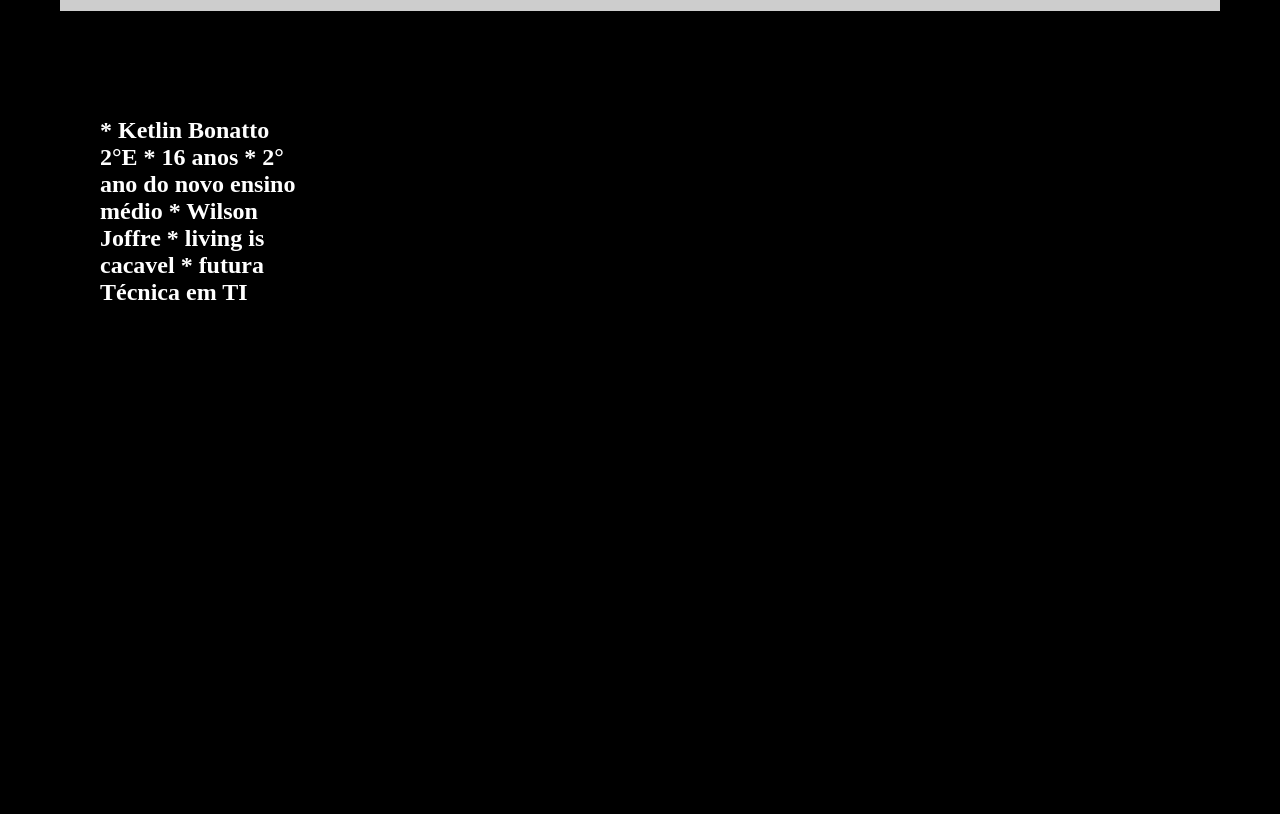
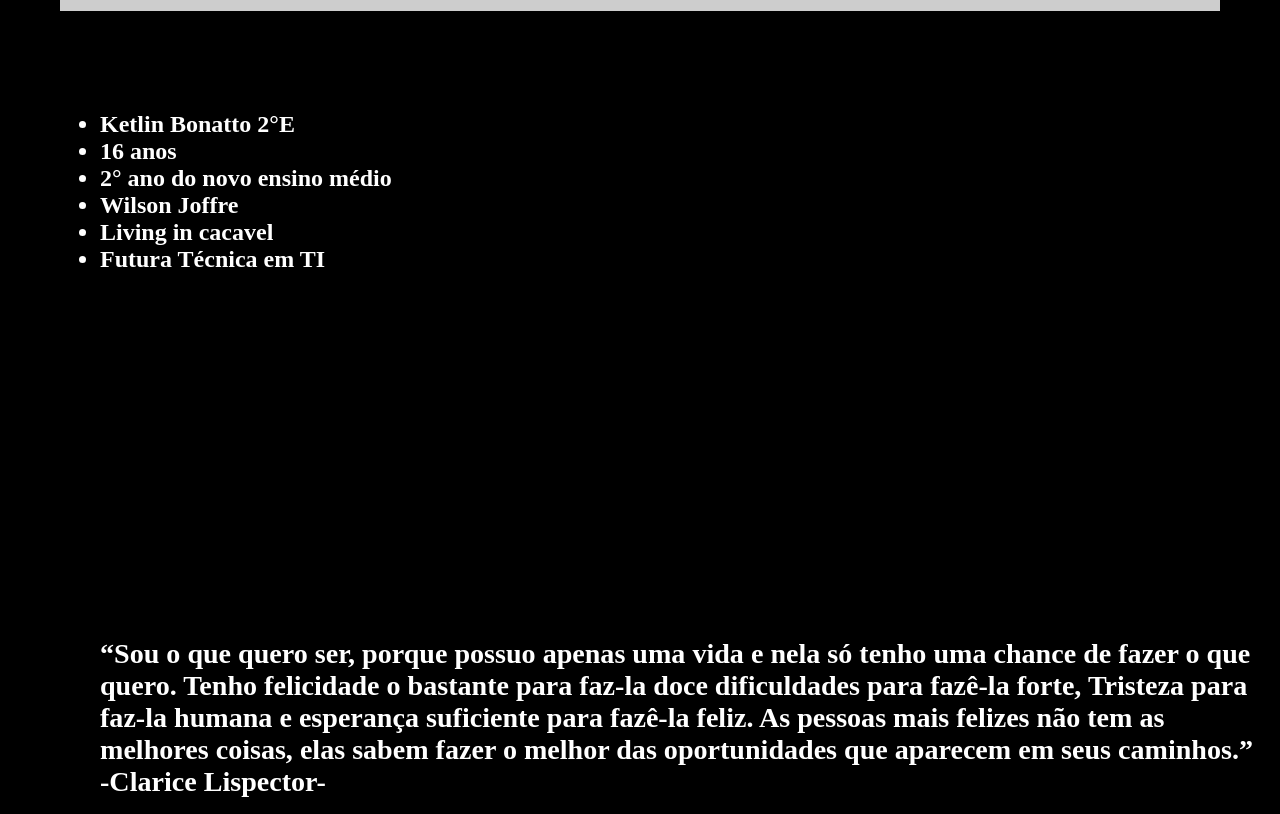
Before and after one commit to kaatte/2Ewilsonjoffre2023, a plain HTML site: page index.html in a window 1280 px wide. Shown: the part 283-1097 px from the top of the page. Before the commit the page ends 800 px from the top, so only its background shows below. Drawn offline with Linux system fonts and the light colour scheme.

Commit message:
Add files via upload

```diff
--- a/index.html
+++ b/index.html
@@ -7,7 +7,6 @@
   </head>
   <body>
     <header class="cabeçalho">
-        <h1></h1>
           <img class="imagem" src="image 11.png">
         <ul class="lista">
             <li class="item">perfil</li>
@@ -16,19 +15,26 @@
         </ul>
     </header>
 <section>
-    <h1>
-* Ketlin Bonatto 2°E
-
-* 16 anos
-
-* 2° ano do novo ensino médio
-
-* Wilson Joffre
-
-* living is cacavel
-
-* futura Técnica em TI
-<h1/>
+  <h2>
+  <ul class="ket">
+    <li> Ketlin Bonatto 2°E</li>
+    <li> 16 anos</li>
+    <li> 2° ano do novo ensino médio</li>
+    <li> Wilson Joffre</li>
+    <li> Living in cacavel</li>
+    <li> Futura Técnica em TI</li>
+    </ul>
+<h2/>
 <section/>
+<section>
+  <h3 class="texto">
+  <p class="poesia"> “Sou o que quero ser, porque possuo apenas uma vida e nela só tenho uma chance de fazer o que quero.
+    Tenho felicidade o bastante para faz-la doce dificuldades para fazê-la forte,
+    Tristeza para faz-la humana e esperança suficiente para fazê-la feliz.
+    As pessoas mais felizes não tem as melhores coisas,
+    elas sabem fazer o melhor das oportunidades que aparecem em seus caminhos.”</p>
+  <p>-Clarice Lispector-</p>
+  <h3/>
+</section>
 </body>
 </html>
--- a/style.css
+++ b/style.css
@@ -6,15 +6,12 @@ header {
   margin: 60px
   }
 
-  ul{
+  .lista{
   position: absolute;
   width: 800px;
   height: 180px;
   left: 1000px;
   top: 100px;
-  }
-
-.lista{
   padding-right: 90px;
   position:absolute;
   }
@@ -48,3 +45,17 @@ h1{
   top: 400px;
   color: white
 }
+.ket{
+  margin: 100px;
+  color: white
+}
+
+.texto{
+  position: absolute;
+  height: 800px;
+  left: 100px;
+  top: 921px;
+  color: white;
+}
+.poesia{
+}
```
